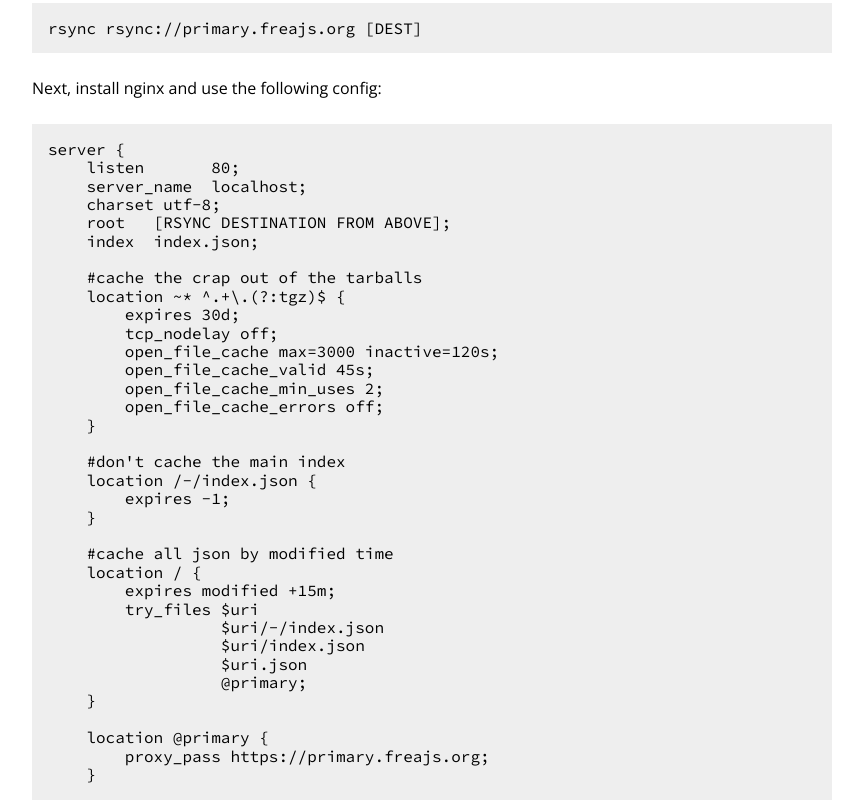
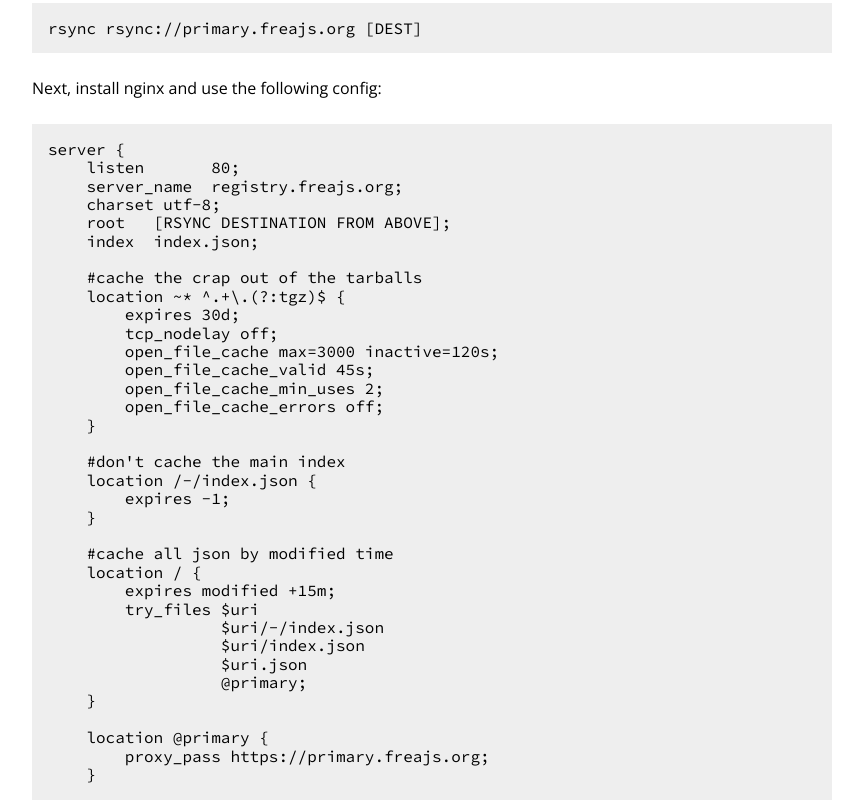
Before and after one commit to freajs/frea-website, a plain HTML site: page index.html in a window 1280 px wide. Shown: the part 1060-1860 px from the top of the page, without its empty margins (208-1071 px from the left). Drawn offline with nearby package versions, Linux system fonts and the light colour scheme; a web font is replaced by a local one.

Commit message:
fix server name

```diff
--- a/index.html
+++ b/index.html
@@ -50,7 +50,7 @@
       <pre class="code">
 server {
     listen       80;
-    server_name  localhost;
+    server_name  registry.freajs.org;
     charset utf-8;
     root   [RSYNC DESTINATION FROM ABOVE];
     index  index.json;
```
